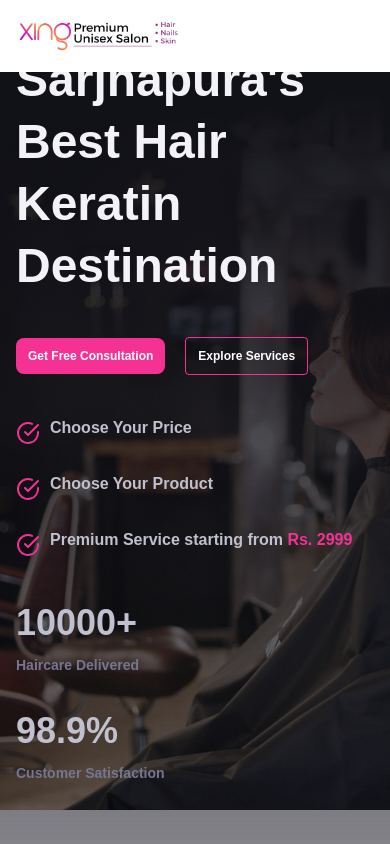
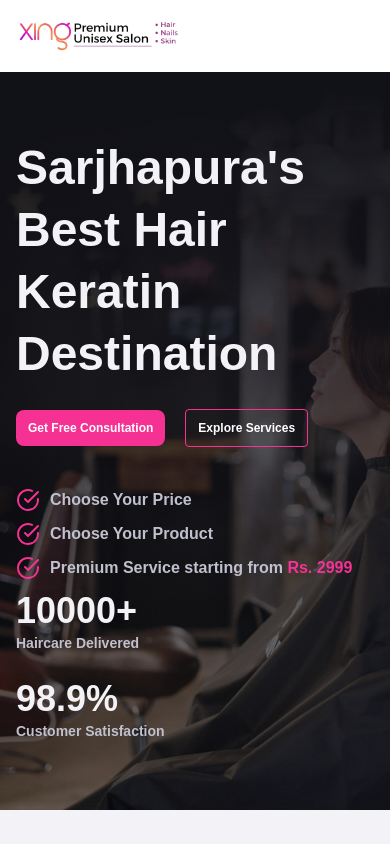
Before and after one commit to ayushjain026/XingDev, a React (Vite) app: page / in a window 390 px wide. Shown: the top 844 px of the page. Built offline with nearby package versions, Linux system fonts and the light colour scheme.

Commit message:
ui changes

```diff
--- a/index.html
+++ b/index.html
@@ -1,31 +1,17 @@
-<!doctype html>
+<!DOCTYPE html>
 <html lang="en">
-
   <head>
     <meta charset="UTF-8" />
     <link rel="icon" type="image/svg+xml" href="/vite.svg" />
     <meta name="viewport" content="width=device-width, initial-scale=1.0" />
     <title>Vite + React</title>
-  <link rel="stylesheet" href="https://cdnjs.cloudflare.com/ajax/libs/font-awesome/5.15.3/css/all.min.css" />
-
-  <!-- Bootstrap -->
-  <link rel="stylesheet" href="https://cdn.jsdelivr.net/npm/bootstrap@4.0.0/dist/css/bootstrap.min.css"
-    integrity="sha384-Gn5384xqQ1aoWXA+058RXPxPg6fy4IWvTNh0E263XmFcJlSAwiGgFAW/dAiS6JXm" crossorigin="anonymous">
-  <script src="https://code.jquery.com/jquery-3.2.1.slim.min.js"
-    integrity="sha384-KJ3o2DKtIkvYIK3UENzmM7KCkRr/rE9/Qpg6aAZGJwFDMVNA/GpGFF93hXpG5KkN"
-    crossorigin="anonymous"></script>
-  <script src="https://cdn.jsdelivr.net/npm/popper.js@1.12.9/dist/umd/popper.min.js"
-    integrity="sha384-ApNbgh9B+Y1QKtv3Rn7W3mgPxhU9K/ScQsAP7hUibX39j7fakFPskvXusvfa0b4Q"
-    crossorigin="anonymous"></script>
-  <script src="https://cdn.jsdelivr.net/npm/bootstrap@4.0.0/dist/js/bootstrap.min.js"
-    integrity="sha384-JZR6Spejh4U02d8jOt6vLEHfe/JQGiRRSQQxSfFWpi1MquVdAyjUar5+76PVCmYl"
-    crossorigin="anonymous"></script>
-
+    <link
+      rel="stylesheet"
+      href="https://cdnjs.cloudflare.com/ajax/libs/font-awesome/5.15.3/css/all.min.css"
+    />
   </head>
-
   <body>
     <div id="root"></div>
     <script type="module" src="/src/main.jsx"></script>
   </body>
-
 </html>
--- a/src/components/ContactForm.jsx
+++ b/src/components/ContactForm.jsx
@@ -1,40 +1,38 @@
-import { useState } from "react";
+import { useState } from 'react';
 import toast from 'react-hot-toast';
 
 function ContactForm() {
   const gSheetUrl =
-    "https://script.google.com/macros/s/AKfycbycozoWrMd2qlqlBtmGddluTPmFDbMh3v14mn9BwNLXG8j9oKCBZs1Ykzfbluvn92W88Q/exec";
+    'https://script.google.com/macros/s/AKfycbycozoWrMd2qlqlBtmGddluTPmFDbMh3v14mn9BwNLXG8j9oKCBZs1Ykzfbluvn92W88Q/exec';
   const [userName, setUserName] = useState(null);
   const [userNumber, setUserNumber] = useState(null);
-  const [selectedService, setSelectedService] = useState("Hair Keratin");
+  const [selectedService, setSelectedService] = useState('Hair Keratin');
 
   const SubmitData = (e) => {
     if (userName && userNumber && selectedService) {
       e.preventDefault();
       fetch(gSheetUrl, {
-        method: "POST",
-        headers: { "Content-Type": "application/x-www-form-urlencoded" },
+        method: 'POST',
+        headers: { 'Content-Type': 'application/x-www-form-urlencoded' },
         body: `Name=${userName}&Email=${userNumber}&Service=${selectedService}&Time=${new Date().toISOString()}`,
       })
         .then((res) => res.text())
         .then((data) => {
           alert(data);
-          toast.success('We will contact you soon..!')
+          toast.success('We will contact you soon..!');
         })
         .catch((error) => console.log(error));
 
       setUserName(null);
       setUserNumber(null);
     } else {
-      toast.error("Please fill all required fields");
+      toast.error('Please fill all required fields');
     }
   };
 
   return (
     <div id="personalized-treatment" className="contact-form">
-        <h4 className="contact-form-heading">
-          Get Personalized hair Treatement
-        </h4>
+      <h4 className="contact-form-heading">Get Personalized hair Treatement</h4>
       <p className="contact-form-subheading">
         Our expert stylists are dedicated to restoring your hair’s vitality,
         ensuring you leave our salon feeling radiant and confident.
@@ -48,7 +46,7 @@ function ContactForm() {
               setUserName(e.target.value);
             }}
             type="text"
-              style={{ width: "100%" }}
+            style={{ width: '100%' }}
             className="contact-form-input-field"
           />
         </div>
@@ -61,7 +59,7 @@ function ContactForm() {
             }}
             type="number"
             maxLength={10}
-              style={{ width: "100%" }}
+            style={{ width: '100%' }}
             className="contact-form-input-field"
           />
         </div>
@@ -73,12 +71,12 @@ function ContactForm() {
               setSelectedService(e.target.value);
             }}
             style={{
-                width: "100%",
-                padding: "8px",
-                border: "1px solid #ccc",
-                borderRadius: "4px",
-                background: "#fff",
-                outline: "none",
+              width: '100%',
+              padding: '1rem 1.2rem',
+              border: '1px solid #ccc',
+              borderRadius: '4px',
+              background: '#fff',
+              outline: 'none',
             }}
             className="contact-form-dropdown"
           >
@@ -92,7 +90,6 @@ function ContactForm() {
       <button onClick={SubmitData} className="contact-cta">
         Get Free Consultation
       </button>
-
     </div>
   );
 }
--- a/src/components/ContactSection.jsx
+++ b/src/components/ContactSection.jsx
@@ -1,19 +1,19 @@
-import { useState } from "react";
-import map from "../assets/map.png";
-import ContactForm from "./ContactForm";
+import { useState } from 'react';
+import ContactForm from './ContactForm';
 
 function ContactSection() {
-
   return (
     <section className="contact section">
       <div className="contact-map">
         <div className="contact-location">
-          <div className="location-icon" style={{ fontSize: "30px" }}>
+          <div className="location-icon" style={{ fontSize: '30px' }}>
             <i className="fas fa-map-marker-alt"></i>
           </div>
           <p className="contact-location-address">
-            1st floor, Number 267, SV Plaza, 60 Feet Rd, AECS Layout - A Block,
-            AECS Layout, Marathahalli, Bengaluru, Karnataka 560037
+            Xing Premium Unisex Salon, <br />
+            Opposite Clult PlayOn Fitness, <br /> 71/1A, Samvit Greens, <br />
+            Sarjapur - Marathahalli Rd, opposite St. Peter's School,
+            Kaikondrahalli, Bengaluru, Karnataka 560035
           </p>
         </div>
         <div className="contact-location-map">
@@ -21,7 +21,7 @@ function ContactSection() {
             src="https://www.google.com/maps/embed?pb=!1m18!1m12!1m3!1d5356.305804033756!2d77.70912729999999!3d12.963452499999999!2m3!1f0!2f0!3f0!3m2!1i1024!2i768!4f13.1!3m3!1m2!1s0x3bae1309406c2c01%3A0x2eb6dc1b4d71e4b3!2sXing%20Premium%20Salon%20-%20AECS%20Layout%2C%20Brookfield!5e1!3m2!1sen!2sin!4v1736790467847!5m2!1sen!2sin"
             width="100%" // Set the width to 100% for responsiveness
             height="450"
-            style={{ border: "0" }}
+            style={{ border: '0' }}
             allowFullScreen
             loading="lazy"
             referrerPolicy="no-referrer-when-downgrade"
@@ -30,7 +30,7 @@ function ContactSection() {
         <div className="contact-location">
           <div
             className="phone-icon"
-            style={{ fontSize: "30px", paddingTop: "10px" }}
+            style={{ fontSize: '30px', paddingTop: '10px' }}
           >
             <i className="fas fa-phone-alt"></i> {/* Phone number icon */}
           </div>
--- a/src/components/Footer.jsx
+++ b/src/components/Footer.jsx
@@ -6,7 +6,8 @@ function Footer() {
         <div>
           <img src={logo} alt="" className="footer-logo" />
           <p className="footer-address">
-          1st floor, Number 267, SV Plaza, 60 Feet Rd, AECS Layout - A Block, AECS Layout, Marathahalli, Bengaluru, Karnataka 560037
+            1st floor, Number 267, SV Plaza, 60 Feet Rd, AECS Layout - A Block,
+            AECS Layout, Marathahalli, Bengaluru, Karnataka 560037
           </p>
         </div>
         <div className="footer-links">
@@ -27,7 +28,10 @@ function Footer() {
           </div>
           <div className="footer-links-group">
             <h2 className="footer-links-group-heading">Socials</h2>
-            <a href="" className="footer-links-group-link">
+            <a
+              href="https://www.instagram.com/xingpremiumsalons?igsh=Z2p5MTBrNTVoNzNw"
+              className="footer-links-group-link"
+            >
               Instagram
             </a>
             <a href="" className="footer-links-group-link">
@@ -37,10 +41,10 @@ function Footer() {
           <div className="footer-links-group">
             <h2 className="footer-links-group-heading">Contact</h2>
             <a href="" className="footer-links-group-link">
-              someone@something.com
+              xing.sarjapura@gmail.com
             </a>
             <a href="" className="footer-links-group-link">
-              +91 9000-2000-11
+              +91 89-7000-7440
             </a>
           </div>
         </div>
--- a/src/sass/contact.sass
+++ b/src/sass/contact.sass
@@ -37,7 +37,6 @@
   &-location
     display: flex
     padding: 0.8rem
-    align-items: center
     gap: 1.6rem
     &-icon
       width: 3.2rem
--- a/src/sass/hero.sass
+++ b/src/sass/hero.sass
@@ -4,6 +4,8 @@
   height: 81rem
   overflow: hidden
   position: relative
+  &-content
+    margin-top: 16rem
   &-checks
     margin: 4rem 0
     &-check
@@ -19,12 +21,12 @@
         color: #C0C0CE
   &-content-container
     display: flex
-    align-items: center
+    align-items: flex-start
     position: absolute
     top: 0
     left: 0
     width: 100%
-    height: 100%
+    height: 81rem
     z-index: 1
     padding: 0 12rem
     background-image: linear-gradient(to right, var.$pri-text-color 10%, #11111880)
@@ -64,6 +66,7 @@
     &-num
       @include var.H2()
       color: #C0C0CE
+      margin-bottom: 0
     &-des
       @include var.text-m($weight: 600)
       color: #767693
@@ -105,6 +108,8 @@
 
 @media screen and (max-width: 430px)
   .hero
+    &-content
+      margin-top: 7rem
     &-content-container
       padding: 2rem 1.6rem
       align-items: center
@@ -114,7 +119,7 @@
       font-weight: 700
     &-ctas
       gap: 2rem
-      margin-bottom: 4rem
+      margin: 2.4rem 0
     &-cta
       @include var.text-s($weight: 600)
     &-cta-sec
@@ -125,6 +130,16 @@
       flex-direction: column
       gap: 2.4rem
       align-items: flex-start
+      &-num
+        @include var.H2()
+        color: var.$bg-color
+      &-des
+        @include var.text-m($weight: 600)
+        color: #C0C0CE
+    &-checks
+      margin-bottom: 1rem
+      &-check
+        margin-bottom: 0.8rem
   .nav
     padding: 2rem 1.6rem
     &-links, &-cta
--- a/src/sass/qna.sass
+++ b/src/sass/qna.sass
@@ -4,6 +4,7 @@
   max-width: 72rem
   margin: 0 auto
   text-align: center
+  background-color: var.$bg-color
   &-heading
     @include var.H2()
     color: var.$pri-text-color
@@ -34,3 +35,7 @@
 
 .toggle
   max-height: 20rem
+
+@media screen and (max-width: 460px)
+  .qna
+    padding: 0 1.6rem
--- a/src/sass/reviews.sass
+++ b/src/sass/reviews.sass
@@ -51,6 +51,11 @@
       &-review
         @include var.text-m($weight: 400)
         color: var.$tri-text-color
+        display: -webkit-box
+        -webkit-box-orient: vertical
+        -webkit-line-clamp: 6
+        overflow: hidden
+        text-overflow: ellipsis
       &-user
         display: flex
         align-items: center
```
Also changed, not shown: src/components/QnaSection.jsx (+19 -6 lines), src/components/ReviewsSection.jsx (+41 -42 lines). Lines whose indentation alone changed are shown as unchanged.
